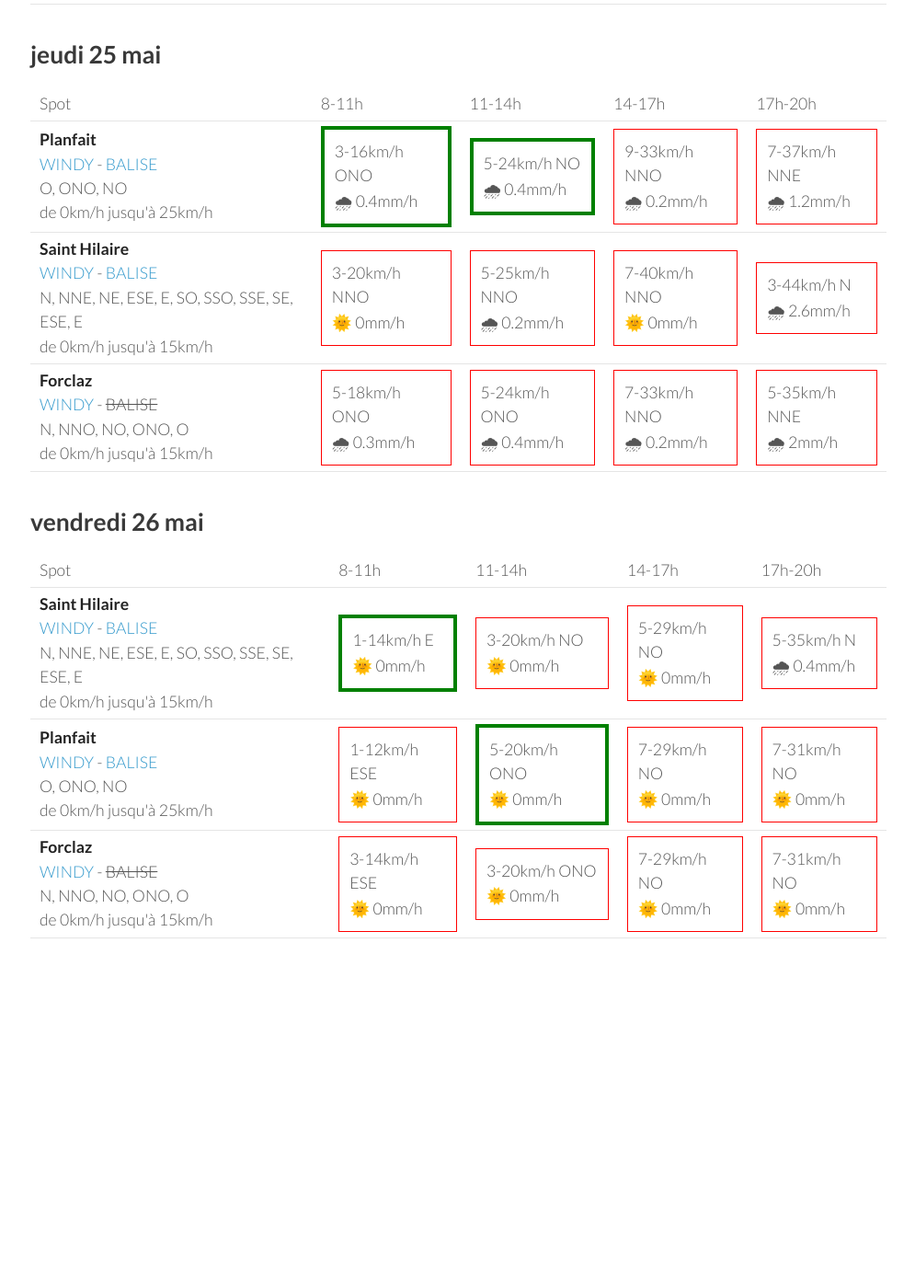
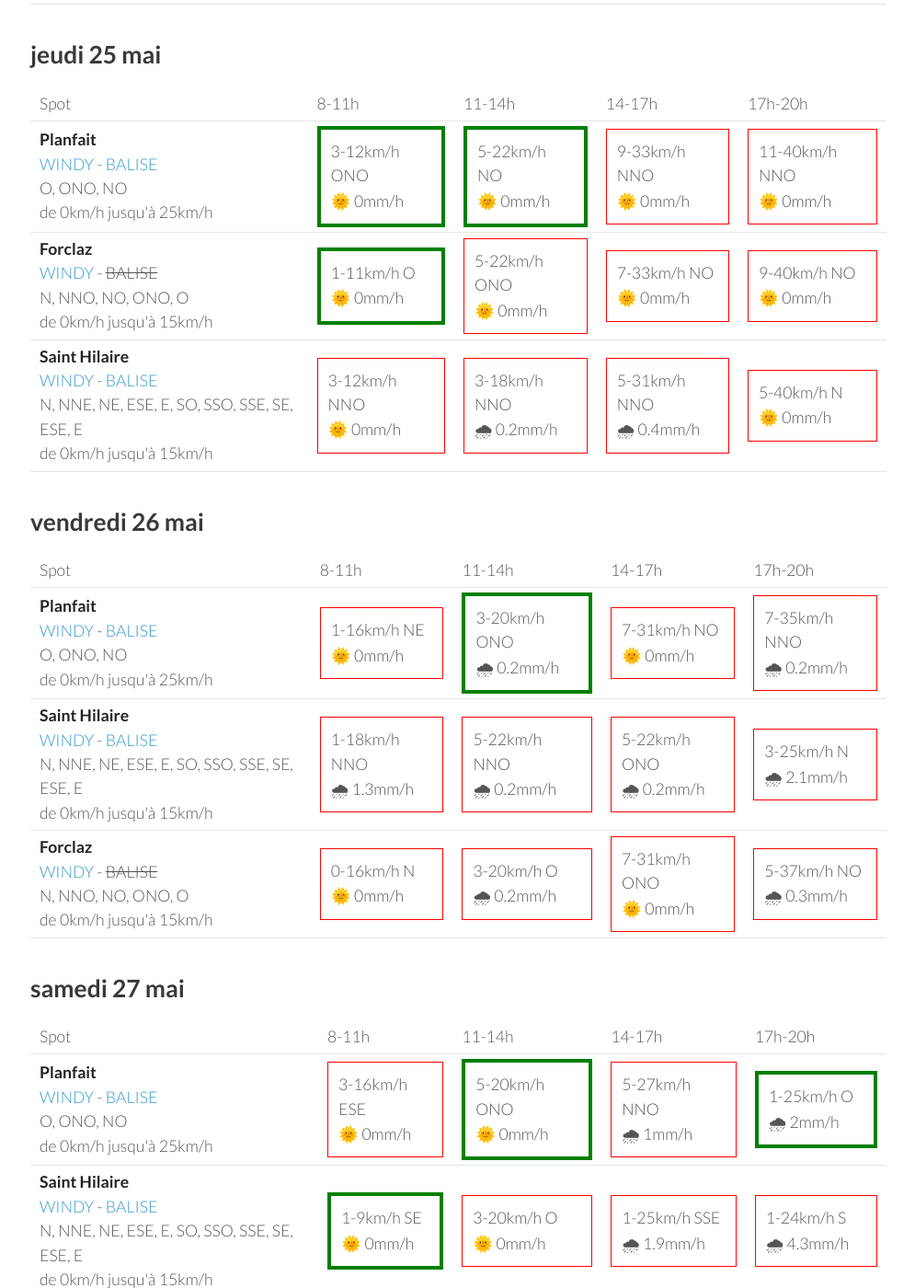
Before and after one commit to parapente-dans-le-nord/parapente-dans-le-nord.github.io, a Jekyll site: the page built from alpes_nord.markdown, in a window 1280 px wide and 1400 px high, scrolled down 1761 px. Shown: the whole window at 92% size, without its empty margins (25-1020 px from the left). Built offline with Jekyll 4.4.1, drawn with Linux system fonts in a browser that asks for light colours; before the commit the page ends 2909 px from its top, so only the background shows below that; some of the changed text lies outside the part shown.

Commit message:
update index.markdown

```diff
--- a/alpes_nord.markdown
+++ b/alpes_nord.markdown
@@ -114,32 +114,32 @@ page mise à jour le lundi 22 mai 06:26
       <td>17h-20h</td>
     </tr>
 <tr>
-        <td><strong>Saint Hilaire</strong><br><a href="https://windy.com/45.307/5.888?45.087,5.889,9,m:eUFagkX">WINDY</a> - <span class=""><a href="http://www.balisemeteo.com/balise.php?idBalise=61">BALISE</a> </span><br> <span class="vent-favorable">N, NNE, NE, ESE, E, SO, SSO, SSE, SE, ESE, E</span><br><span class="force-vent">de 0km/h jusqu'à 15km/h</span> </td>
+        <td><strong>Planfait</strong><br><a href="https://windy.com/45.853/6.223?45.415,6.223,8">WINDY</a> - <span class=""><a href="https://www.openwindmap.org/PP496">BALISE</a> </span><br> <span class="vent-favorable">O, ONO, NO</span><br><span class="force-vent">de 0km/h jusqu'à 25km/h</span> </td>
 
-            <td><div class="flyable"><p>1-11km/h NNE</p><p>🌞 0mm/h</p></div></td>
-            <td><div class="not-flyable"><p>3-20km/h NNO</p><p>🌧 0.3mm/h</p></div></td>
-            <td><div class="not-flyable"><p>5-25km/h NNO</p><p>🌧 0.6mm/h</p></div></td>
-            <td><div class="not-flyable"><p>3-27km/h NO</p><p>🌧 5mm/h</p></div></td>
+            <td><div class="not-flyable"><p>0-11km/h S</p><p>🌞 0mm/h</p></div></td>
+            <td><div class="flyable"><p>5-22km/h NO</p><p>🌧 0.5mm/h</p></div></td>
+            <td><div class="not-flyable"><p>5-27km/h NO</p><p>🌧 0.6mm/h</p></div></td>
+            <td><div class="not-flyable"><p>5-25km/h NNO</p><p>🌧 3.8mm/h</p></div></td>
 
 
     </tr>
 <tr>
-        <td><strong>Planfait</strong><br><a href="https://windy.com/45.853/6.223?45.415,6.223,8">WINDY</a> - <span class=""><a href="https://www.openwindmap.org/PP496">BALISE</a> </span><br> <span class="vent-favorable">O, ONO, NO</span><br><span class="force-vent">de 0km/h jusqu'à 25km/h</span> </td>
+        <td><strong>Saint Hilaire</strong><br><a href="https://windy.com/45.307/5.888?45.087,5.889,9,m:eUFagkX">WINDY</a> - <span class=""><a href="http://www.balisemeteo.com/balise.php?idBalise=61">BALISE</a> </span><br> <span class="vent-favorable">N, NNE, NE, ESE, E, SO, SSO, SSE, SE, ESE, E</span><br><span class="force-vent">de 0km/h jusqu'à 15km/h</span> </td>
 
-            <td><div class="not-flyable"><p>1-12km/h ESE</p><p>🌞 0mm/h</p></div></td>
-            <td><div class="flyable"><p>7-24km/h NO</p><p>🌧 0.3mm/h</p></div></td>
-            <td><div class="not-flyable"><p>7-29km/h NO</p><p>🌧 0.9mm/h</p></div></td>
-            <td><div class="not-flyable"><p>7-31km/h N</p><p>🌧 1.1mm/h</p></div></td>
+            <td><div class="not-flyable"><p>1-11km/h NNO</p><p>🌞 0mm/h</p></div></td>
+            <td><div class="not-flyable"><p>3-18km/h N</p><p>🌧 0.5mm/h</p></div></td>
+            <td><div class="not-flyable"><p>1-25km/h NNO</p><p>🌧 0.4mm/h</p></div></td>
+            <td><div class="not-flyable"><p>3-25km/h N</p><p>🌧 5mm/h</p></div></td>
 
 
     </tr>
 <tr>
         <td><strong>Forclaz</strong><br><a href="https://windy.com/45.814/6.247?45.375,6.246,8,m:eVwaglz">WINDY</a> - <span class="no-balise"> BALISE </span><br> <span class="vent-favorable">N, NNO, NO, ONO, O</span><br><span class="force-vent">de 0km/h jusqu'à 15km/h</span> </td>
 
-            <td><div class="not-flyable"><p>3-12km/h SE</p><p>🌞 0mm/h</p></div></td>
-            <td><div class="not-flyable"><p>5-24km/h ONO</p><p>🌧 0.3mm/h</p></div></td>
-            <td><div class="not-flyable"><p>5-31km/h NO</p><p>🌧 0.7mm/h</p></div></td>
-            <td><div class="not-flyable"><p>5-31km/h NNO</p><p>🌧 1.6mm/h</p></div></td>
+            <td><div class="not-flyable"><p>1-11km/h S</p><p>🌞 0mm/h</p></div></td>
+            <td><div class="not-flyable"><p>5-20km/h ONO</p><p>🌧 0.3mm/h</p></div></td>
+            <td><div class="not-flyable"><p>5-27km/h NO</p><p>🌧 0.7mm/h</p></div></td>
+            <td><div class="not-flyable"><p>5-25km/h NO</p><p>🌧 4.1mm/h</p></div></td>
 
 
     </tr>
@@ -162,30 +162,30 @@ page mise à jour le lundi 22 mai 06:26
 <tr>
         <td><strong>Planfait</strong><br><a href="https://windy.com/45.853/6.223?45.415,6.223,8">WINDY</a> - <span class=""><a href="https://www.openwindmap.org/PP496">BALISE</a> </span><br> <span class="vent-favorable">O, ONO, NO</span><br><span class="force-vent">de 0km/h jusqu'à 25km/h</span> </td>
 
-            <td><div class="flyable"><p>3-16km/h ONO</p><p>🌧 0.4mm/h</p></div></td>
-            <td><div class="flyable"><p>5-24km/h NO</p><p>🌧 0.4mm/h</p></div></td>
-            <td><div class="not-flyable"><p>9-33km/h NNO</p><p>🌧 0.2mm/h</p></div></td>
-            <td><div class="not-flyable"><p>7-37km/h NNE</p><p>🌧 1.2mm/h</p></div></td>
+            <td><div class="flyable"><p>3-12km/h ONO</p><p>🌞 0mm/h</p></div></td>
+            <td><div class="flyable"><p>5-22km/h NO</p><p>🌞 0mm/h</p></div></td>
+            <td><div class="not-flyable"><p>9-33km/h NNO</p><p>🌞 0mm/h</p></div></td>
+            <td><div class="not-flyable"><p>11-40km/h NNO</p><p>🌞 0mm/h</p></div></td>
+
+
+    </tr>
+<tr>
+        <td><strong>Forclaz</strong><br><a href="https://windy.com/45.814/6.247?45.375,6.246,8,m:eVwaglz">WINDY</a> - <span class="no-balise"> BALISE </span><br> <span class="vent-favorable">N, NNO, NO, ONO, O</span><br><span class="force-vent">de 0km/h jusqu'à 15km/h</span> </td>
+
+            <td><div class="flyable"><p>1-11km/h O</p><p>🌞 0mm/h</p></div></td>
+            <td><div class="not-flyable"><p>5-22km/h ONO</p><p>🌞 0mm/h</p></div></td>
+            <td><div class="not-flyable"><p>7-33km/h NO</p><p>🌞 0mm/h</p></div></td>
+            <td><div class="not-flyable"><p>9-40km/h NO</p><p>🌞 0mm/h</p></div></td>
 
 
     </tr>
 <tr>
         <td><strong>Saint Hilaire</strong><br><a href="https://windy.com/45.307/5.888?45.087,5.889,9,m:eUFagkX">WINDY</a> - <span class=""><a href="http://www.balisemeteo.com/balise.php?idBalise=61">BALISE</a> </span><br> <span class="vent-favorable">N, NNE, NE, ESE, E, SO, SSO, SSE, SE, ESE, E</span><br><span class="force-vent">de 0km/h jusqu'à 15km/h</span> </td>
 
-            <td><div class="not-flyable"><p>3-20km/h NNO</p><p>🌞 0mm/h</p></div></td>
-            <td><div class="not-flyable"><p>5-25km/h NNO</p><p>🌧 0.2mm/h</p></div></td>
-            <td><div class="not-flyable"><p>7-40km/h NNO</p><p>🌞 0mm/h</p></div></td>
-            <td><div class="not-flyable"><p>3-44km/h N</p><p>🌧 2.6mm/h</p></div></td>
-
-
-    </tr>
-<tr>
-        <td><strong>Forclaz</strong><br><a href="https://windy.com/45.814/6.247?45.375,6.246,8,m:eVwaglz">WINDY</a> - <span class="no-balise"> BALISE </span><br> <span class="vent-favorable">N, NNO, NO, ONO, O</span><br><span class="force-vent">de 0km/h jusqu'à 15km/h</span> </td>
-
-            <td><div class="not-flyable"><p>5-18km/h ONO</p><p>🌧 0.3mm/h</p></div></td>
-            <td><div class="not-flyable"><p>5-24km/h ONO</p><p>🌧 0.4mm/h</p></div></td>
-            <td><div class="not-flyable"><p>7-33km/h NNO</p><p>🌧 0.2mm/h</p></div></td>
-            <td><div class="not-flyable"><p>5-35km/h NNE</p><p>🌧 2mm/h</p></div></td>
+            <td><div class="not-flyable"><p>3-12km/h NNO</p><p>🌞 0mm/h</p></div></td>
+            <td><div class="not-flyable"><p>3-18km/h NNO</p><p>🌧 0.2mm/h</p></div></td>
+            <td><div class="not-flyable"><p>5-31km/h NNO</p><p>🌧 0.4mm/h</p></div></td>
+            <td><div class="not-flyable"><p>5-40km/h N</p><p>🌞 0mm/h</p></div></td>
 
 
     </tr>
@@ -206,32 +206,32 @@ page mise à jour le lundi 22 mai 06:26
       <td>17h-20h</td>
     </tr>
 <tr>
-        <td><strong>Saint Hilaire</strong><br><a href="https://windy.com/45.307/5.888?45.087,5.889,9,m:eUFagkX">WINDY</a> - <span class=""><a href="http://www.balisemeteo.com/balise.php?idBalise=61">BALISE</a> </span><br> <span class="vent-favorable">N, NNE, NE, ESE, E, SO, SSO, SSE, SE, ESE, E</span><br><span class="force-vent">de 0km/h jusqu'à 15km/h</span> </td>
+        <td><strong>Planfait</strong><br><a href="https://windy.com/45.853/6.223?45.415,6.223,8">WINDY</a> - <span class=""><a href="https://www.openwindmap.org/PP496">BALISE</a> </span><br> <span class="vent-favorable">O, ONO, NO</span><br><span class="force-vent">de 0km/h jusqu'à 25km/h</span> </td>
 
-            <td><div class="flyable"><p>1-14km/h E</p><p>🌞 0mm/h</p></div></td>
-            <td><div class="not-flyable"><p>3-20km/h NO</p><p>🌞 0mm/h</p></div></td>
-            <td><div class="not-flyable"><p>5-29km/h NO</p><p>🌞 0mm/h</p></div></td>
-            <td><div class="not-flyable"><p>5-35km/h N</p><p>🌧 0.4mm/h</p></div></td>
+            <td><div class="not-flyable"><p>1-16km/h NE</p><p>🌞 0mm/h</p></div></td>
+            <td><div class="flyable"><p>3-20km/h ONO</p><p>🌧 0.2mm/h</p></div></td>
+            <td><div class="not-flyable"><p>7-31km/h NO</p><p>🌞 0mm/h</p></div></td>
+            <td><div class="not-flyable"><p>7-35km/h NNO</p><p>🌧 0.2mm/h</p></div></td>
 
 
     </tr>
 <tr>
-        <td><strong>Planfait</strong><br><a href="https://windy.com/45.853/6.223?45.415,6.223,8">WINDY</a> - <span class=""><a href="https://www.openwindmap.org/PP496">BALISE</a> </span><br> <span class="vent-favorable">O, ONO, NO</span><br><span class="force-vent">de 0km/h jusqu'à 25km/h</span> </td>
+        <td><strong>Saint Hilaire</strong><br><a href="https://windy.com/45.307/5.888?45.087,5.889,9,m:eUFagkX">WINDY</a> - <span class=""><a href="http://www.balisemeteo.com/balise.php?idBalise=61">BALISE</a> </span><br> <span class="vent-favorable">N, NNE, NE, ESE, E, SO, SSO, SSE, SE, ESE, E</span><br><span class="force-vent">de 0km/h jusqu'à 15km/h</span> </td>
 
-            <td><div class="not-flyable"><p>1-12km/h ESE</p><p>🌞 0mm/h</p></div></td>
-            <td><div class="flyable"><p>5-20km/h ONO</p><p>🌞 0mm/h</p></div></td>
-            <td><div class="not-flyable"><p>7-29km/h NO</p><p>🌞 0mm/h</p></div></td>
-            <td><div class="not-flyable"><p>7-31km/h NO</p><p>🌞 0mm/h</p></div></td>
+            <td><div class="not-flyable"><p>1-18km/h NNO</p><p>🌧 1.3mm/h</p></div></td>
+            <td><div class="not-flyable"><p>5-22km/h NNO</p><p>🌧 0.2mm/h</p></div></td>
+            <td><div class="not-flyable"><p>5-22km/h ONO</p><p>🌧 0.2mm/h</p></div></td>
+            <td><div class="not-flyable"><p>3-25km/h N</p><p>🌧 2.1mm/h</p></div></td>
 
 
     </tr>
 <tr>
         <td><strong>Forclaz</strong><br><a href="https://windy.com/45.814/6.247?45.375,6.246,8,m:eVwaglz">WINDY</a> - <span class="no-balise"> BALISE </span><br> <span class="vent-favorable">N, NNO, NO, ONO, O</span><br><span class="force-vent">de 0km/h jusqu'à 15km/h</span> </td>
 
-            <td><div class="not-flyable"><p>3-14km/h ESE</p><p>🌞 0mm/h</p></div></td>
-            <td><div class="not-flyable"><p>3-20km/h ONO</p><p>🌞 0mm/h</p></div></td>
-            <td><div class="not-flyable"><p>7-29km/h NO</p><p>🌞 0mm/h</p></div></td>
-            <td><div class="not-flyable"><p>7-31km/h NO</p><p>🌞 0mm/h</p></div></td>
+            <td><div class="not-flyable"><p>0-16km/h N</p><p>🌞 0mm/h</p></div></td>
+            <td><div class="not-flyable"><p>3-20km/h O</p><p>🌧 0.2mm/h</p></div></td>
+            <td><div class="not-flyable"><p>7-31km/h ONO</p><p>🌞 0mm/h</p></div></td>
+            <td><div class="not-flyable"><p>5-37km/h NO</p><p>🌧 0.3mm/h</p></div></td>
 
 
     </tr>
@@ -239,3 +239,49 @@ page mise à jour le lundi 22 mai 06:26
 </tbody>
 </table>
 {:/}
+## samedi 27 mai
+
+{::nomarkdown}
+<table>
+  <tbody>
+    <tr>
+      <td>Spot</td>
+      <td>8-11h</td>
+      <td>11-14h</td>
+      <td>14-17h</td>
+      <td>17h-20h</td>
+    </tr>
+<tr>
+        <td><strong>Planfait</strong><br><a href="https://windy.com/45.853/6.223?45.415,6.223,8">WINDY</a> - <span class=""><a href="https://www.openwindmap.org/PP496">BALISE</a> </span><br> <span class="vent-favorable">O, ONO, NO</span><br><span class="force-vent">de 0km/h jusqu'à 25km/h</span> </td>
+
+            <td><div class="not-flyable"><p>3-16km/h ESE</p><p>🌞 0mm/h</p></div></td>
+            <td><div class="flyable"><p>5-20km/h ONO</p><p>🌞 0mm/h</p></div></td>
+            <td><div class="not-flyable"><p>5-27km/h NNO</p><p>🌧 1mm/h</p></div></td>
+            <td><div class="flyable"><p>1-25km/h O</p><p>🌧 2mm/h</p></div></td>
+
+
+    </tr>
+<tr>
+        <td><strong>Saint Hilaire</strong><br><a href="https://windy.com/45.307/5.888?45.087,5.889,9,m:eUFagkX">WINDY</a> - <span class=""><a href="http://www.balisemeteo.com/balise.php?idBalise=61">BALISE</a> </span><br> <span class="vent-favorable">N, NNE, NE, ESE, E, SO, SSO, SSE, SE, ESE, E</span><br><span class="force-vent">de 0km/h jusqu'à 15km/h</span> </td>
+
+            <td><div class="flyable"><p>1-9km/h SE</p><p>🌞 0mm/h</p></div></td>
+            <td><div class="not-flyable"><p>3-20km/h O</p><p>🌞 0mm/h</p></div></td>
+            <td><div class="not-flyable"><p>1-25km/h SSE</p><p>🌧 1.9mm/h</p></div></td>
+            <td><div class="not-flyable"><p>1-24km/h S</p><p>🌧 4.3mm/h</p></div></td>
+
+
+    </tr>
+<tr>
+        <td><strong>Forclaz</strong><br><a href="https://windy.com/45.814/6.247?45.375,6.246,8,m:eVwaglz">WINDY</a> - <span class="no-balise"> BALISE </span><br> <span class="vent-favorable">N, NNO, NO, ONO, O</span><br><span class="force-vent">de 0km/h jusqu'à 15km/h</span> </td>
+
+            <td><div class="not-flyable"><p>3-18km/h ESE</p><p>🌞 0mm/h</p></div></td>
+            <td><div class="not-flyable"><p>5-20km/h ONO</p><p>🌞 0mm/h</p></div></td>
+            <td><div class="not-flyable"><p>5-27km/h NNO</p><p>🌧 1.4mm/h</p></div></td>
+            <td><div class="not-flyable"><p>1-25km/h OSO</p><p>🌧 1.9mm/h</p></div></td>
+
+
+    </tr>
+
+</tbody>
+</table>
+{:/}
```
Also changed, not shown: other parts of alpes_nord.markdown (+1 -1 lines).
